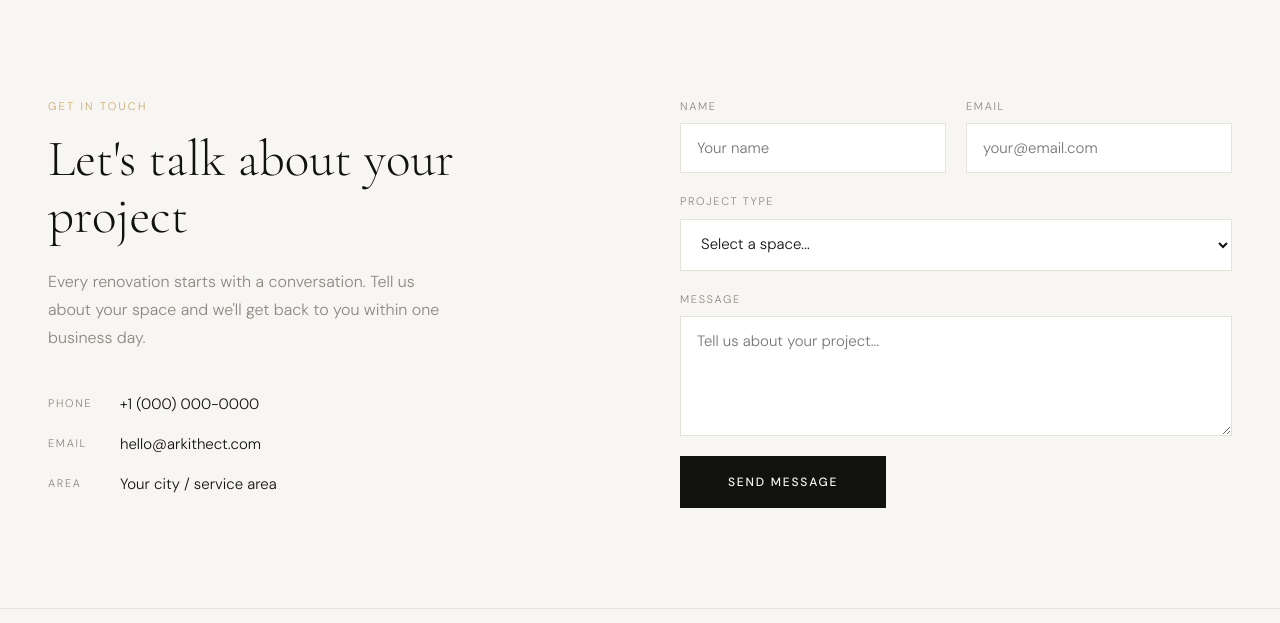
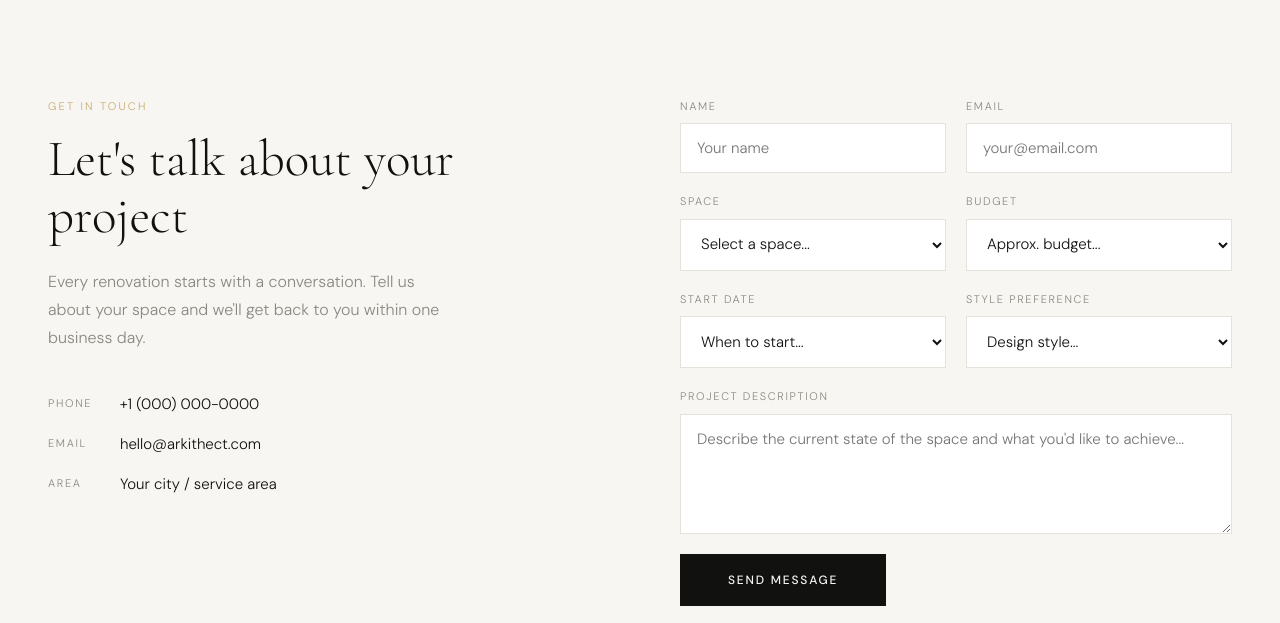
Before and after one commit to TetraCapital/aRKithect, a plain HTML site: page public/index.html in a window 1280 px wide. Shown: the part 3001-3624 px from the top of the page. Drawn offline with nearby package versions, Linux system fonts and the light colour scheme.

Commit message:
fix: lang toggle active state + expand contact form
- Fixed toggle highlight: textContent comparison failed because flag
  emoji was included in btn text, switched to data-lang attribute
- Added data-lang=en/fr to all lang buttons (nav + footer)
- Replaced single message textarea with structured fields:
  space / budget / timeline / style / project description

```diff
--- a/public/index.html
+++ b/public/index.html
@@ -312,9 +312,9 @@
     <a href="#contact" data-i18n="nav.contact">Contact</a>
     <a href="/simulator.html" class="nav-sim-btn" data-i18n="nav.simulator">Room Simulator</a>
     <div class="lang-toggle">
-      <button class="lang-btn active" onclick="setLang('en')"><span class="lang-flag">&#x1F1EC;&#x1F1E7;</span>EN</button>
+      <button class="lang-btn active" data-lang="en" onclick="setLang('en')"><span class="lang-flag">&#x1F1EC;&#x1F1E7;</span>EN</button>
       <div class="lang-sep"></div>
-      <button class="lang-btn" onclick="setLang('fr')"><span class="lang-flag">&#x1F1EB;&#x1F1F7;</span>FR</button>
+      <button class="lang-btn" data-lang="fr" onclick="setLang('fr')"><span class="lang-flag">&#x1F1EB;&#x1F1F7;</span>FR</button>
     </div>
   </div>
 </nav>
@@ -431,8 +431,9 @@
         <input type="email" id="femail" placeholder="your@email.com" required>
       </div>
     </div>
+    <div class="form-row">
       <div class="form-group">
-      <label for="fproject" data-i18n="form.project">Project type</label>
+        <label for="fproject" data-i18n="form.project">Space</label>
         <select id="fproject">
           <option value="" data-i18n="form.projectPh">Select a space...</option>
           <option data-i18n="form.kitchen">Kitchen</option>
@@ -443,8 +444,46 @@
         </select>
       </div>
       <div class="form-group">
-      <label for="fmessage" data-i18n="form.message">Message</label>
-      <textarea id="fmessage" data-i18n-placeholder="form.messagePh" placeholder="Tell us about your project..."></textarea>
+        <label for="fbudget" data-i18n="form.budget">Budget</label>
+        <select id="fbudget">
+          <option value="" data-i18n="form.budgetPh">Approx. budget...</option>
+          <option data-i18n="form.budget1">Under 20k</option>
+          <option data-i18n="form.budget2">20k - 50k</option>
+          <option data-i18n="form.budget3">50k - 100k</option>
+          <option data-i18n="form.budget4">100k - 200k</option>
+          <option data-i18n="form.budget5">200k+</option>
+          <option data-i18n="form.budgetTbd">To be discussed</option>
+        </select>
+      </div>
+    </div>
+    <div class="form-row">
+      <div class="form-group">
+        <label for="ftimeline" data-i18n="form.timeline">Start date</label>
+        <select id="ftimeline">
+          <option value="" data-i18n="form.timelinePh">When to start...</option>
+          <option data-i18n="form.timeline1">As soon as possible</option>
+          <option data-i18n="form.timeline2">Within 3 months</option>
+          <option data-i18n="form.timeline3">3 - 6 months</option>
+          <option data-i18n="form.timeline4">6 - 12 months</option>
+          <option data-i18n="form.timeline5">Just exploring</option>
+        </select>
+      </div>
+      <div class="form-group">
+        <label for="fstyle" data-i18n="form.style">Style preference</label>
+        <select id="fstyle">
+          <option value="" data-i18n="form.stylePh">Design style...</option>
+          <option data-i18n="form.style1">Modern / Minimalist</option>
+          <option data-i18n="form.style2">Scandinavian</option>
+          <option data-i18n="form.style3">Industrial</option>
+          <option data-i18n="form.style4">Classic / Haussmann</option>
+          <option data-i18n="form.style5">Warm / Natural materials</option>
+          <option data-i18n="form.style6">Open to suggestions</option>
+        </select>
+      </div>
+    </div>
+    <div class="form-group">
+      <label for="fdesc" data-i18n="form.desc">Project description</label>
+      <textarea id="fdesc" data-i18n-placeholder="form.descPh" placeholder="Describe the current state of the space and what you'd like to achieve..."></textarea>
     </div>
     <button type="submit" class="btn-submit" data-i18n="form.submit">Send message</button>
     <p id="form-success" style="display:none; color:var(--accent); font-size:14px; margin-top:8px;" data-i18n="form.success">✓ Message sent! We'll be in touch soon.</p>
@@ -455,9 +494,9 @@
   <a href="/" class="footer-logo">a<span class="rk">RK</span>ithect</a>
   <p>© 2025 aRKithect. <span data-i18n="footer.rights">All rights reserved.</span></p>
   <div class="lang-toggle">
-    <button class="lang-btn active" onclick="setLang('en')"><span class="lang-flag">&#x1F1EC;&#x1F1E7;</span>EN</button>
+    <button class="lang-btn active" data-lang="en" onclick="setLang('en')"><span class="lang-flag">&#x1F1EC;&#x1F1E7;</span>EN</button>
     <div class="lang-sep"></div>
-    <button class="lang-btn" onclick="setLang('fr')"><span class="lang-flag">&#x1F1EB;&#x1F1F7;</span>FR</button>
+    <button class="lang-btn" data-lang="fr" onclick="setLang('fr')"><span class="lang-flag">&#x1F1EB;&#x1F1F7;</span>FR</button>
   </div>
 </footer>
 
@@ -576,7 +615,7 @@ var currentLang = 'en';
 function setLang(lang) {
   currentLang = lang;
   document.querySelectorAll('.lang-btn').forEach(function(btn) {
-    btn.classList.toggle('active', btn.textContent.toLowerCase() === lang);
+    btn.classList.toggle('active', btn.getAttribute('data-lang') === lang);
   });
   var t = TRANSLATIONS[lang];
   document.querySelectorAll('[data-i18n]').forEach(function(el) {
```
Lines whose indentation alone changed are shown as unchanged.
